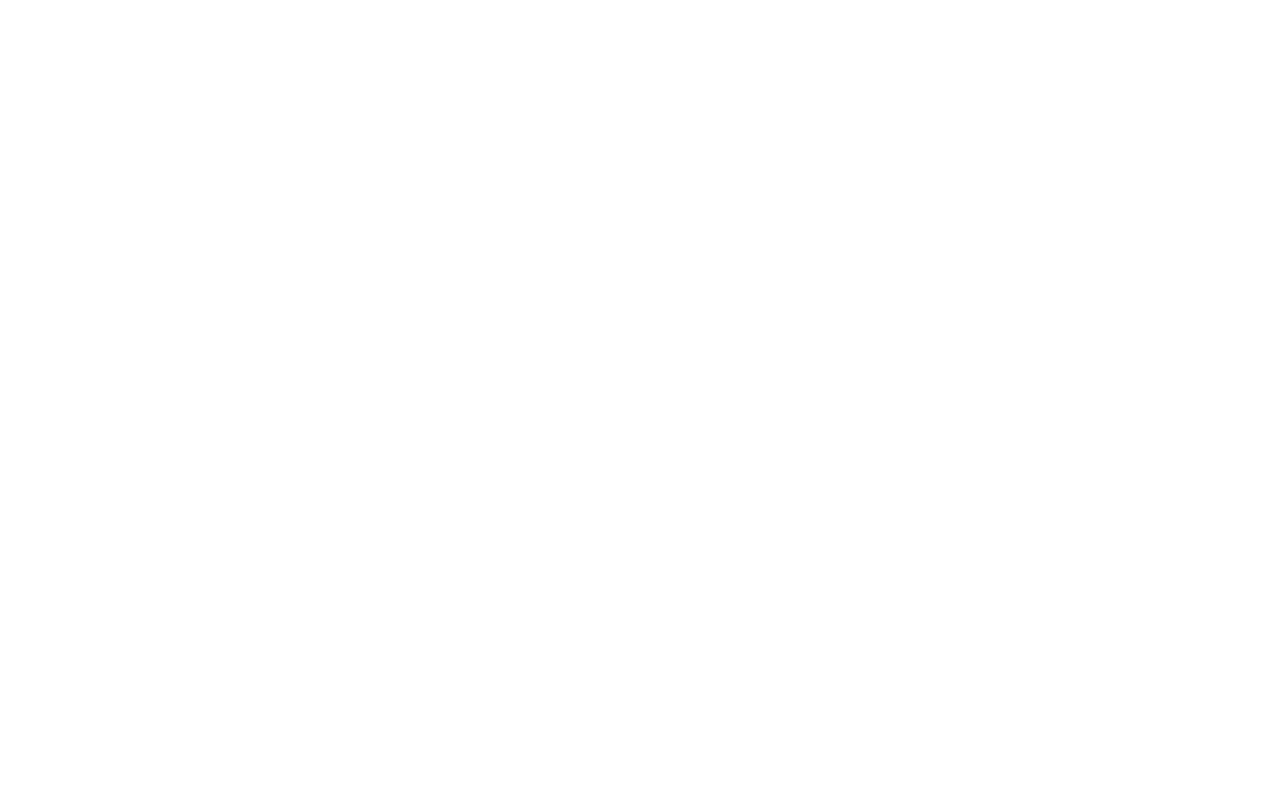
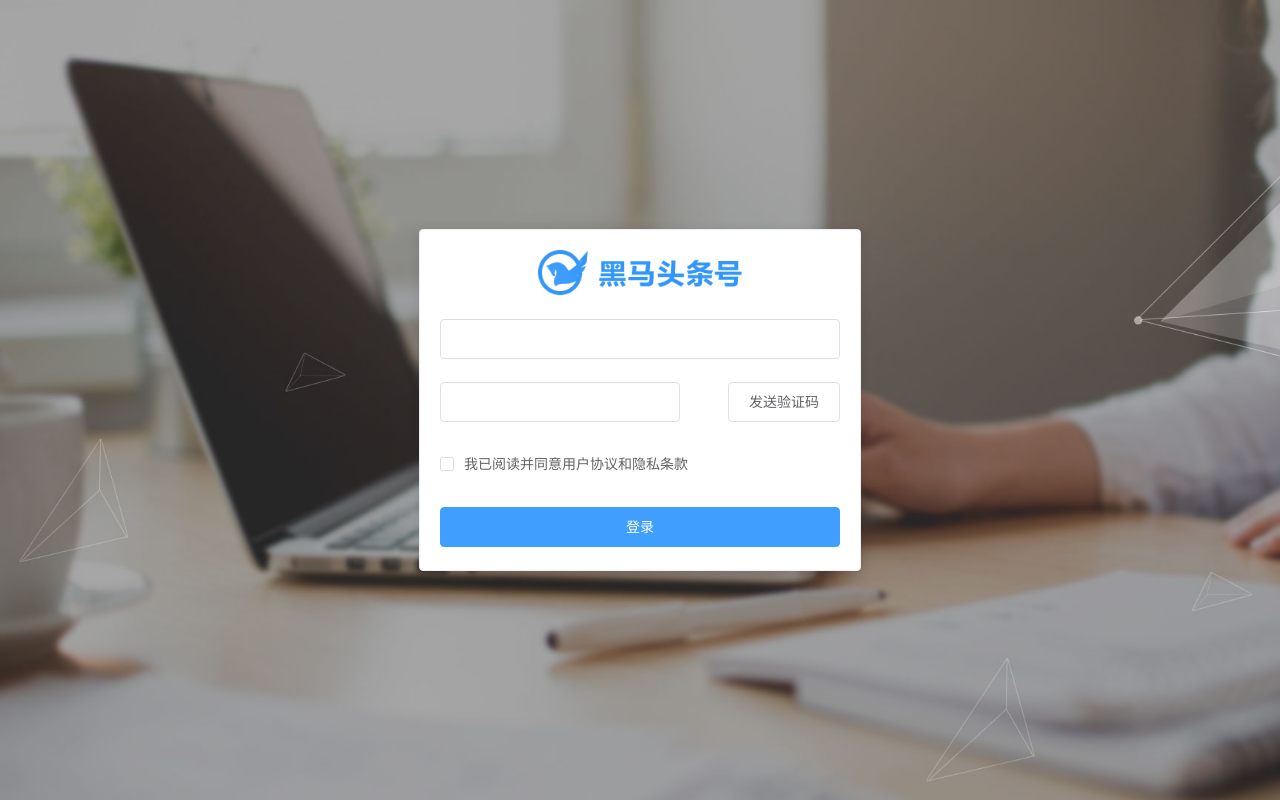
Before and after one commit to wjq1118/heima, a Vue app: page /#/login in a window 1280 px wide. Built offline with nearby package versions, Linux system fonts and the light colour scheme.

Commit message:
登陆模块-页面布局及样式

```diff
--- a/src/router.js
+++ b/src/router.js
@@ -1,7 +1,7 @@
 import Vue from 'vue'
 import Router from 'vue-router'
 import Home from './views/Home.vue' // 路由级组件
-
+import Login from './views/login'
 Vue.use(Router)
 
 export default new Router({
@@ -9,6 +9,10 @@
     {
       path: '/',
       component: Home
+    },
+    {
+      path: '/login',
+      component: Login
     }
     // {
     //   path: '/about',
--- /dev/null
+++ b/src/views/login/index.vue
@@ -0,0 +1,56 @@
+<template>
+  <div class="login">
+    <!-- 使用elementUI组件 el-card -->
+    <el-card class="login-card">
+      <div  class="title">
+        <img src="../../assets/logo_index.png" alt />
+      </div>
+      <!-- 表单=>elform包裹 -->
+      <el-form style="margin-top:20px">
+        <el-form-item>
+          <!-- 手机号 -->
+          <el-input></el-input>
+        </el-form-item>
+        <el-form-item>
+          <!-- 验证码 -->
+          <el-input style="width:60%"></el-input>
+          <!-- 发送验证码 -->
+          <el-button style="float:right ">发送验证码</el-button>
+        </el-form-item>
+        <el-form-item>
+          <el-checkbox>我已阅读并同意用户协议和隐私条款</el-checkbox>
+        </el-form-item>
+        <el-form-item>
+            <!-- 登录按钮 -->
+            <el-button type="primary"  style="width:100%">登录</el-button>
+        </el-form-item>
+      </el-form>
+    </el-card>
+  </div>
+</template>
+
+<script>
+export default {}
+</script>
+
+<style lang="less" scoped>
+// 如果要在组件样式中写less,就要给一个lang属性   lang='less'
+.login {
+  background-image: url(../../assets/login_bg.jpg);
+  height: 100vh;
+  background-size: cover;
+  display: flex;
+  justify-content: center;
+  align-items: center;
+  .login-card {
+    width: 440px;
+    height: 340px;
+    .title {
+      text-align: center;
+      img {
+        height: 45px;
+      }
+    }
+  }
+}
+</style>
```
